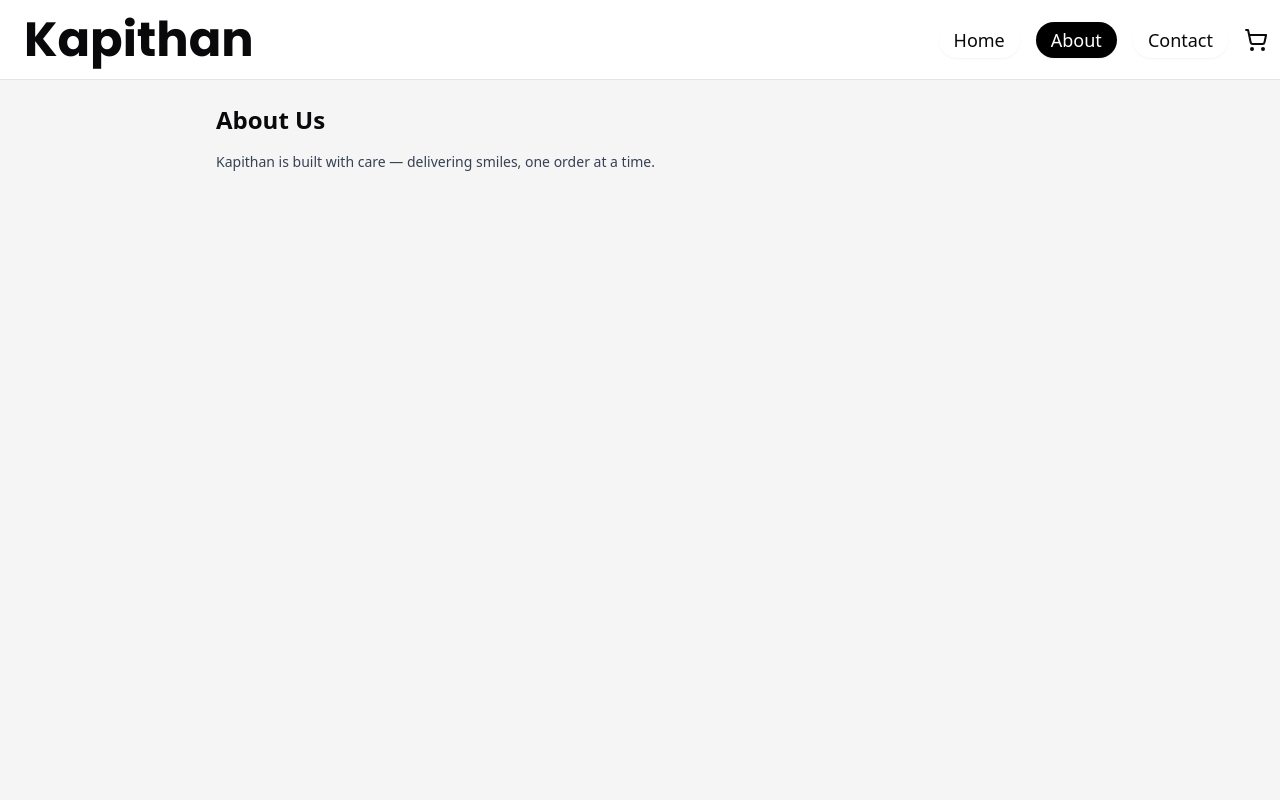
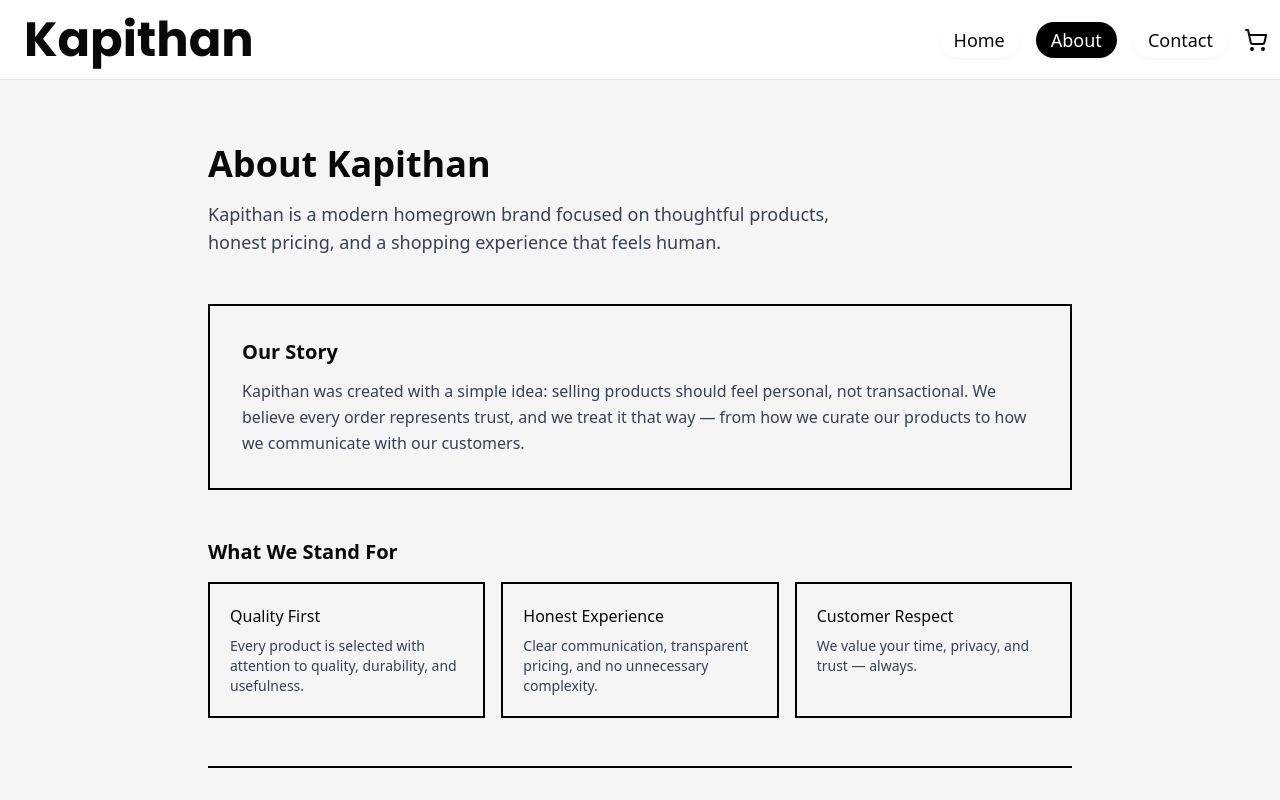
Before and after one commit to muhammedanask101/BuyMore-Ecommerce-Platform, a Next.js app: page /about in a window 1280 px wide. Shown: the top 800 px of the page. Built offline with nearby package versions, Linux system fonts and the light colour scheme.

Commit message:
home cleanup

```diff
--- a/src/app/(home)/about/page.tsx
+++ b/src/app/(home)/about/page.tsx
@@ -1,10 +1,61 @@
 export default function AboutPage() {
   return (
-    <main className="p-6 max-w-4xl mx-auto">
-      <h1 className="text-2xl font-bold mb-4">About Us</h1>
-      <p className="text-sm text-gray-700">
-        Kapithan is built with care — delivering smiles, one order at a time.
-      </p>
+    <main className="px-4 py-10 md:py-16 max-w-4xl mx-auto">
+      {/* HERO */}
+      <section className="mb-12">
+        <h1 className="text-3xl md:text-4xl font-bold mb-4">About Kapithan</h1>
+        <p className="text-base md:text-lg text-gray-700 max-w-2xl">
+          Kapithan is a modern homegrown brand focused on thoughtful products, honest pricing, and a
+          shopping experience that feels human.
+        </p>
+      </section>
+
+      {/* STORY */}
+      <section className="mb-12 border-2 border-black p-6 md:p-8">
+        <h2 className="text-xl font-semibold mb-3">Our Story</h2>
+        <p className="text-sm md:text-base text-gray-700 leading-relaxed">
+          Kapithan was created with a simple idea: selling products should feel personal, not
+          transactional. We believe every order represents trust, and we treat it that way — from
+          how we curate our products to how we communicate with our customers.
+        </p>
+      </section>
+
+      {/* VALUES */}
+      <section className="mb-12">
+        <h2 className="text-xl font-semibold mb-4">What We Stand For</h2>
+
+        <div className="grid gap-4 md:grid-cols-3">
+          <div className="border-2 border-black p-5">
+            <h3 className="font-medium mb-2">Quality First</h3>
+            <p className="text-sm text-gray-700">
+              Every product is selected with attention to quality, durability, and usefulness.
+            </p>
+          </div>
+
+          <div className="border-2 border-black p-5">
+            <h3 className="font-medium mb-2">Honest Experience</h3>
+            <p className="text-sm text-gray-700">
+              Clear communication, transparent pricing, and no unnecessary complexity.
+            </p>
+          </div>
+
+          <div className="border-2 border-black p-5">
+            <h3 className="font-medium mb-2">Customer Respect</h3>
+            <p className="text-sm text-gray-700">
+              We value your time, privacy, and trust — always.
+            </p>
+          </div>
+        </div>
+      </section>
+
+      {/* CTA */}
+      <section className="border-t-2 border-black pt-8">
+        <p className="text-sm text-gray-700 max-w-xl">
+          We’re continuously improving and expanding — and we’re grateful to everyone who chooses
+          Kapithan. If you have questions, feedback, or just want to say hello, we’d love to hear
+          from you.
+        </p>
+      </section>
     </main>
   );
 }
--- a/src/app/(home)/page.tsx
+++ b/src/app/(home)/page.tsx
@@ -9,21 +9,62 @@
 
 export default function Home() {
   const [sort, setSort] = useState<ProductSortValue>('curated');
+  const [showFilters, setShowFilters] = useState(false);
   const [minPrice, setMinPrice] = useState<string | null>(null);
   const [maxPrice, setMaxPrice] = useState<string | null>(null);
 
   return (
+    <>
+      {showFilters && (
+        <div
+          className="fixed inset-0 z-50 bg-black/40 lg:hidden"
+          onClick={() => setShowFilters(false)}
+        >
+          <div
+            className="absolute right-0 top-0 h-full w-[85%] max-w-sm bg-white p-6 overflow-y-auto"
+            onClick={(e) => e.stopPropagation()}
+          >
+            <div className="flex items-center justify-between mb-6">
+              <p className="text-lg font-semibold">Filters</p>
+              <button onClick={() => setShowFilters(false)} className="text-sm font-medium">
+                Close
+              </button>
+            </div>
+
+            <div className="space-y-6">
+              <div>
+                <p className="text-base font-medium mb-3">Sort by editor&apos;s choice</p>
+                <ProductSort value={sort} onChange={setSort} />
+              </div>
+
+              <div>
+                <p className="text-base font-medium mb-3">Sort by price</p>
+                <PriceFilter
+                  minPrice={minPrice}
+                  maxPrice={maxPrice}
+                  onMinPriceChange={setMinPrice}
+                  onMaxPriceChange={setMaxPrice}
+                />
+              </div>
+            </div>
+          </div>
+        </div>
+      )}
+
       <main className="bg-gray-100">
-      <div className="px-8 py-5 border-b-2 bg-white">
-        <div className="bg-gray-100 rounded-md">
+        <div className="px-4 sm:px-6 lg:px-12 py-4 border-b-2 bg-white">
+          <div className="flex items-center gap-3">
+            {/* Search */}
+            <div className="flex-1 bg-gray-100 rounded-md">
               <Suspense fallback={<SearchInputSkeleton />}>
-            <SearchInput />
+                <SearchInput onOpenFilters={() => setShowFilters(true)} />
               </Suspense>
+            </div>
           </div>
         </div>
         <div className="px-4 bg-gray-100 lg:px-12 pb-8">
           <div className="grid grid-cols-1 lg:grid-cols-6 xl:grid-cols-8 gap-y-6 gap-x-12">
-          <aside className="lg:col-span-2 xl:col-span-2">
+            <aside className="hidden lg:block lg:col-span-2 xl:col-span-2">
               <div className="flex flex-col gap-4">
                 <div>
                   <p className="text-xl  font-medium mb-4 mt-10">Sort by editor&apos;s choice</p>
@@ -48,5 +89,6 @@
           </div>
         </div>
       </main>
+    </>
   );
 }
--- a/src/components/custom/Search-Input.tsx
+++ b/src/components/custom/Search-Input.tsx
@@ -1,18 +1,15 @@
 'use client';
 
 import { Input } from '@/components/ui/input';
-import { Bookmark, BookmarkCheckIcon, ListFilterIcon, SearchIcon } from 'lucide-react';
-import Link from 'next/link';
-import { useState } from 'react';
+import { ListFilterIcon, SearchIcon } from 'lucide-react';
 import { Button } from '@/components/ui/button';
 
 interface Props {
   disabled?: boolean;
+  onOpenFilters?: () => void;
 }
 
-export const SearchInput = ({ disabled }: Props) => {
-  //   const [isSidebarOpen, setIsSidebarOpen] = useState(false);
-
+export const SearchInput = ({ disabled, onOpenFilters }: Props) => {
   return (
     <div className="flex items-center gap-2 w-full">
       <div className="relative w-full">
@@ -20,23 +17,13 @@
         <Input className="pl-8" placeholder="Search products" disabled={disabled} />
       </div>
       <Button
+        type="button"
         variant="elevated"
-        className="size-12 shrink-0 flex lg:hidden"
-        //        onClick={() => setIsSidebarOpen(true)}
+        className="size-12 shrink-0 lg:hidden"
+        onClick={onOpenFilters}
       >
         <ListFilterIcon />
       </Button>
-      {/* {session.data?.user && (
-                <Button
-                asChild
-                variant="elevated"
-                >
-                    <Link href="/library">
-                        <BookmarkCheckIcon />
-                        Library
-                    </Link>
-                </Button>
-            )} */}
     </div>
   );
 };
```
Lines whose indentation alone changed are shown as unchanged.
